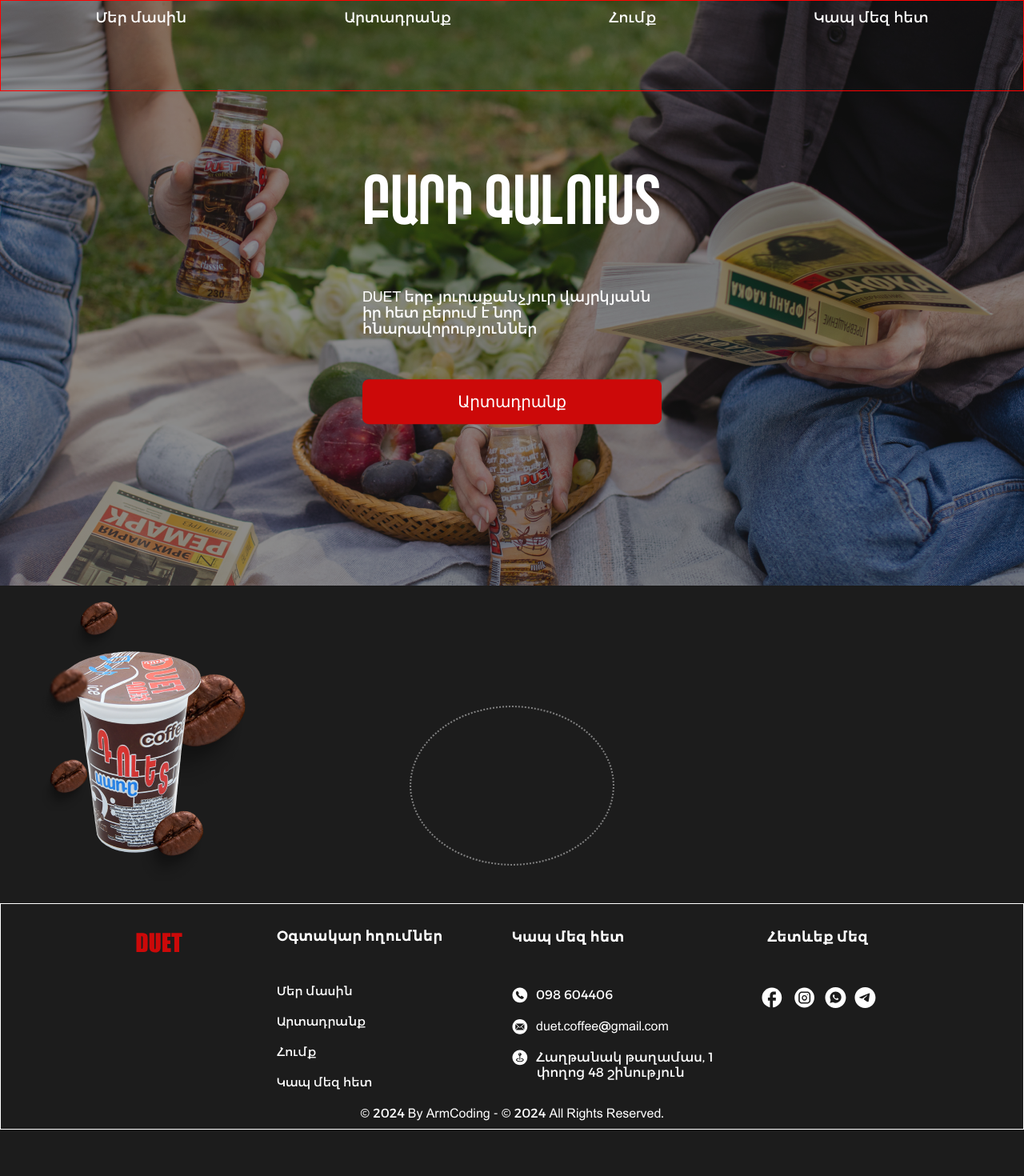
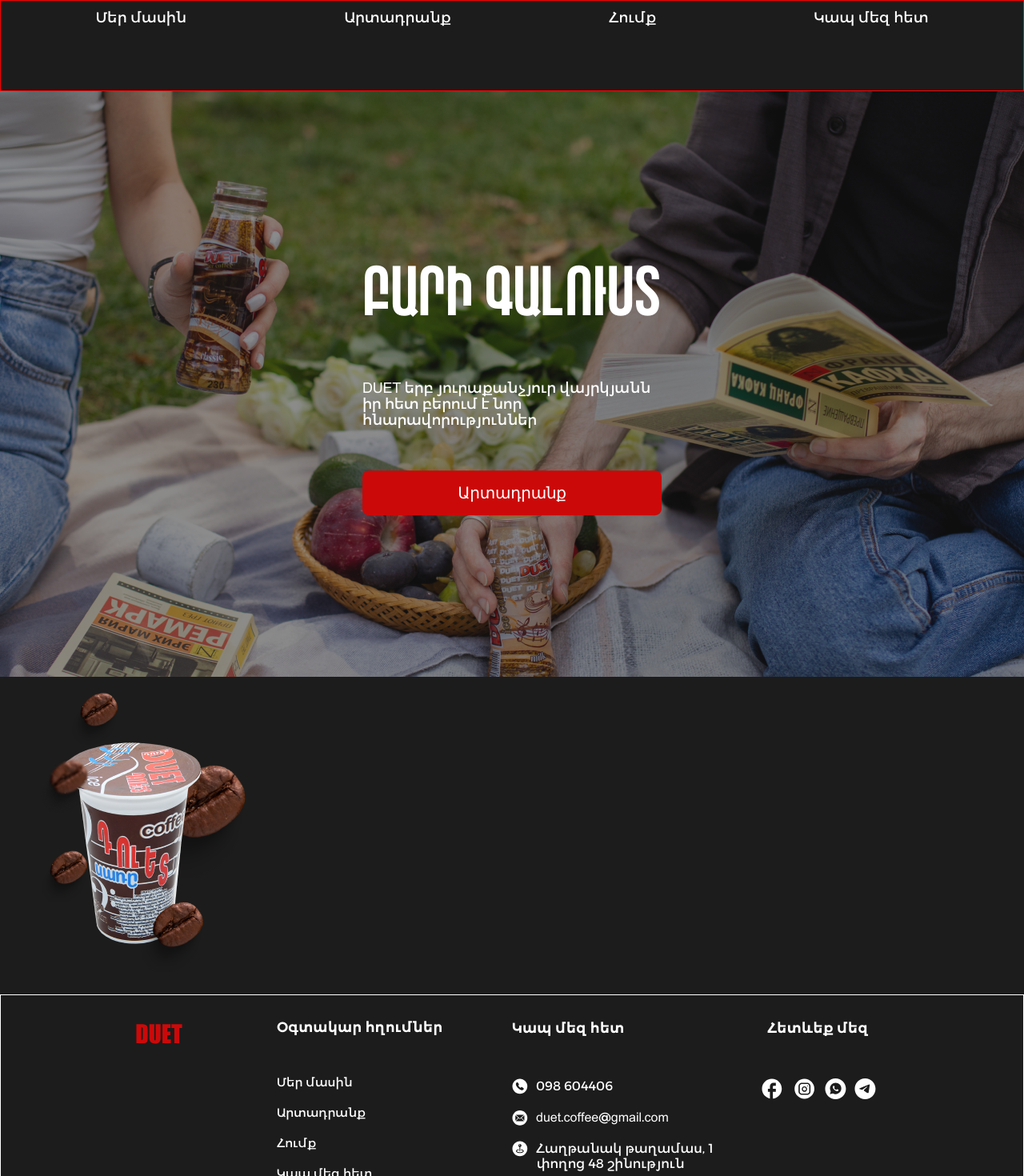
Before and after one commit to Mkhitar17/duet-web-site, a Next.js app: page /Home in a window 1280 px wide. Shown: the top 1470 px of the page at 80% size. Before the commit the page ends 1412 px from the top, so only its background shows below. Built offline with nearby package versions, Linux system fonts and the light colour scheme.

Commit message:
header position fixed deleted.

```diff
--- a/components/layout/layout.module.css
+++ b/components/layout/layout.module.css
@@ -1,7 +1,5 @@
 .header {
-  position: fixed;
-  top: 0;
-  z-index: 1000;
+
   width: 100%;
   background-color: transparent;
   color: #fff;
--- a/components/sections/production/index.module.css
+++ b/components/sections/production/index.module.css
@@ -16,25 +16,11 @@
 }
 
 .testKlor {
-    width: 20%;
-    height: 200px;
-    border-radius: 100%;
-    border: 2px dotted gray;
-    position: absolute;
-    top: 150px;
-    left: 40%; /* Центрирование круга относительно изображения */
-    z-index: 1; /* Круг ниже изображения */
-    cursor: pointer;
-    transition: 1s ;
-    background-color: transparent; /* Изначально прозрачный */
+
 }
 
-.testKlor:hover {
-    width: 20%;
-    height: 400px;
-    background-color: red;
-    z-index: -1;
-}
+
+
 
 .sectionItem {
     width: 100%;
```
Also changed, not shown: components/sections/production/index.js (+5 -4 lines).
